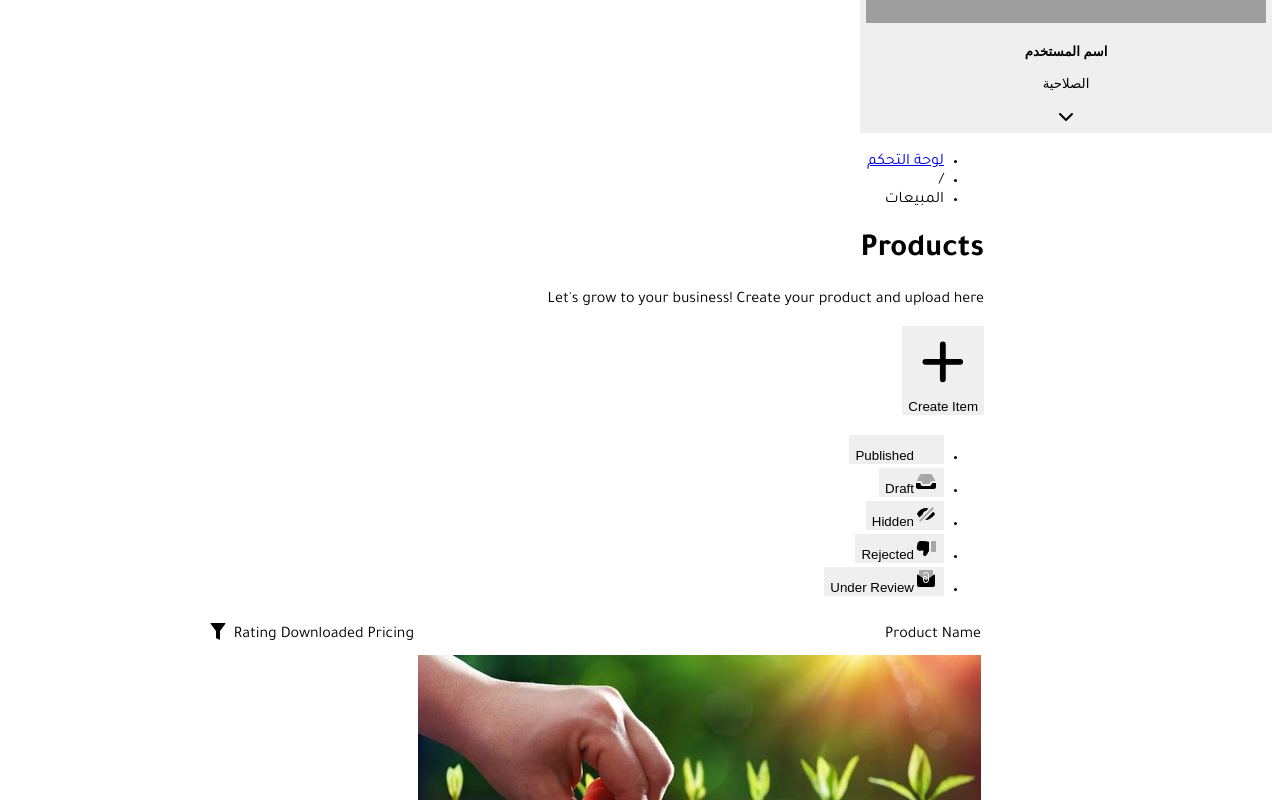
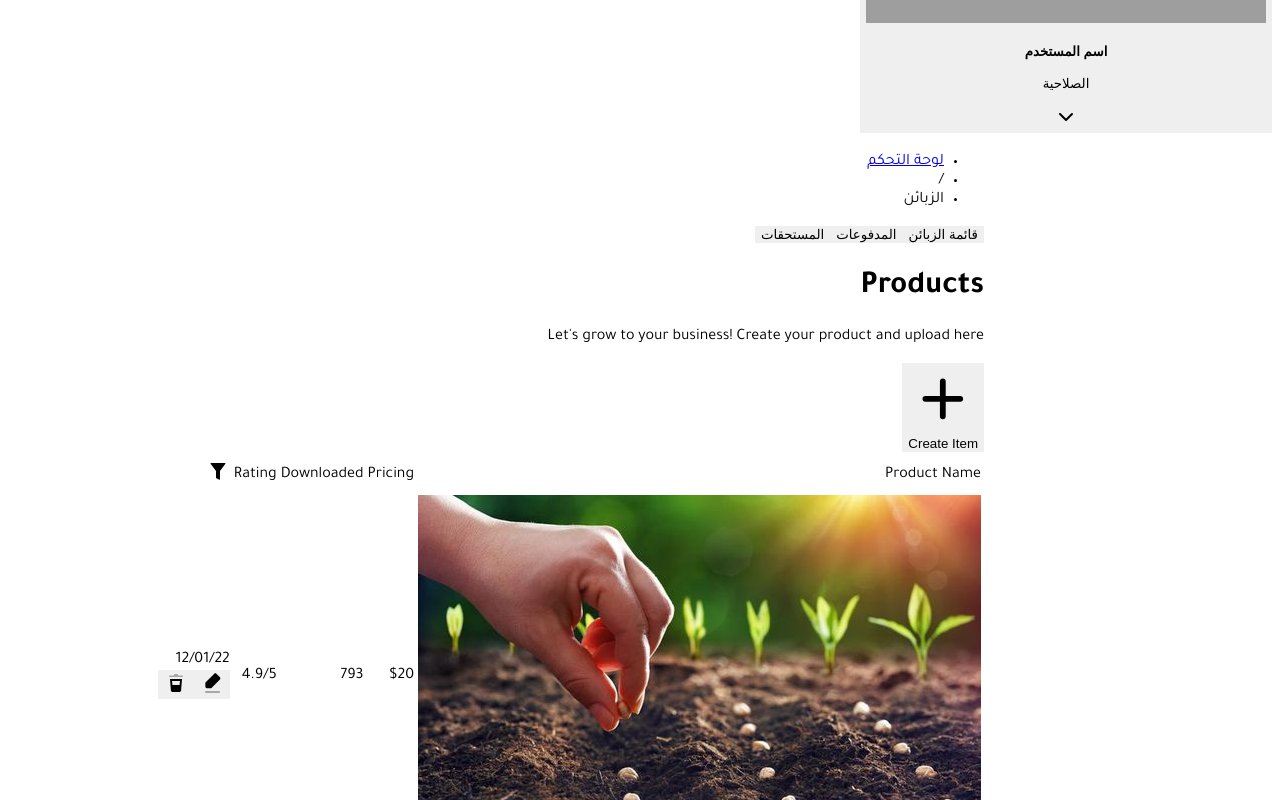
Before and after one commit to MohammadKhattabK/dashboard-vue3, a Vue app: page /customer in a window 1280 px wide. Shown: the part 6719-7519 px from the top of the page. Built offline with nearby package versions, Linux system fonts and the light colour scheme; grey boxes are pictures that could not be loaded; the HTML template or start-up script is replaced by a standard one.

Commit message:
add tabs to views customer and get page name in breadcrumb

```diff
--- a/src/App.vue
+++ b/src/App.vue
@@ -11,7 +11,7 @@
         :style="{ marginRight: isSidebarOpen ? '16rem' : '5rem' }"
       >
       <div class="container mx-auto">
-          <Breadcrumb/>
+        <Breadcrumb :pageName="currentPageName" />
           <RouterView/>
         </div>
       </main>
@@ -22,11 +22,13 @@
 </template>
 
 <script lang="ts" setup>
-import { onMounted, onUnmounted, ref, watch } from 'vue'
-import { RouterView } from 'vue-router'
+import { onMounted, onUnmounted, ref, watch,computed } from 'vue'
+import { RouterView, useRoute } from 'vue-router'
 import Sidebar from '@/components/sidebar/Sidebar.vue'
 import Navbar from '@/components/navbar/Navbar.vue'
 import Breadcrumb from '@/components/breadcrumb/Breadcrumb.vue'
+
+const route = useRoute()
 
 const isSidebarOpen = ref(true)
 const hasScrolled = ref(false)
@@ -64,6 +66,10 @@ watch(isSidebarOpen, () => {
   }
 })
 
+const currentPageName = computed(() => {
+  return route.meta.title || route.name || 'لوحة التحكم'
+})
+
 </script>
 
 <style scoped>
--- a/src/components/breadcrumb/Breadcrumb.html
+++ b/src/components/breadcrumb/Breadcrumb.html
@@ -6,5 +6,5 @@
 
     </li>
     <li class="text-gray-600 mr-4 font-medium">/</li>
-    <li class="text-gray-600 mr-4 font-medium">المبيعات</li>
+    <li class="text-gray-600 mr-4 font-medium">{{pageName}}</li>
 </ul>
--- a/src/components/breadcrumb/Breadcrumb.vue
+++ b/src/components/breadcrumb/Breadcrumb.vue
@@ -1,10 +1,4 @@
 <script lang="ts" setup>
-interface BreadcrumbItem {
-  text: string
-  href?: string
-  current?: boolean
-}
-
 const props = defineProps<{
   pageName: string
 }>()
--- a/src/components/navbar/Navbar.vue
+++ b/src/components/navbar/Navbar.vue
@@ -11,4 +11,4 @@ const isProfileOpen = ref(false)
 
 <template src="./Navbar.html"></template>
 
-<style src="./Navbar.css" ></style>
+<style src="./Navbar.css"></style>
--- a/src/router/index.ts
+++ b/src/router/index.ts
@@ -7,41 +7,49 @@ const route = [
     path: '/',
     name: 'Dashboard',
     component: Dashboard,
+    meta: { title: 'لوحة التحكم' }
   },
   {
     path: '/sales',
     name: 'Sales',
     component: Dashboard,
+    meta: { title: 'المبيعات' }
   },
   {
     path: '/buy',
     name: 'Buy',
     component: Dashboard,
+    meta: { title: 'المشتريات' }
   },
   {
     path: '/customer',
     name: 'Customer',
     component: Customer,
+    meta: { title: 'الزبائن' }
   },
   {
     path: '/supplier',
     name: 'Supplier',
     component: Dashboard,
+    meta: { title: 'الموردين' }
   },
   {
     path: '/items',
     name: 'Items',
     component: Dashboard,
+    meta: { title: 'المنتجات' }
   },
   {
     path: '/reports',
     name: 'Reports',
     component: Dashboard,
+    meta: { title: 'التقارير' }
   },
   {
     path: '/settings',
     name: 'Settings',
     component: Dashboard,
+    meta: { title: 'الإعدادات' }
   },
 
 ]
--- a/src/views/customer/Customer.html
+++ b/src/views/customer/Customer.html
@@ -1,3 +1,16 @@
+<div class="w-full flex items-center  border-b-2 border-gray-300 bg-white rounded">
+    <button v-for="(tab, index) in tabLabels" :key="index" @click="activeTab = index" :class="[
+        'py-2 px-4 text-sm font-semibold focus:outline-none transition-colors duration-300',
+        activeTab === index
+          ? 'border-b-2 border-blue-500 text-blue-500'
+          : 'text-gray-500 hover:text-blue-500'
+      ]">
+        {{ tab }}
+    </button>
+</div>
+
+<div class="mt-2">
+    <div v-if="activeTab === 0" class="w-full p-4 bg-white border rounded shadow-sm">
         <div class="rounded bg-white p-6">
             <div class="flex items-center justify-between py-7 px-10">
                 <div>
@@ -12,17 +25,6 @@
                     <span class="text-sm font-semibold tracking-wide">Create Item</span>
                 </button>
             </div>
-
-    <ul class="flex gap-x-24 items-center px-4 border-y border-gray-200">
-        <li v-for="item in status">
-            <button class="flex gap-x-2 items-center py-5 px-6 text-gray-500 hover:text-indigo-600 relative group">
-                <Component :is="item.icon" class="w-6 h-6 fill-current" />
-                <span class="font-medium"> {{ item.name }} </span>
-                <span
-                    class="absolute w-full h-0.5 left-3 bg-indigo-600 rounded bottom-0 scale-x-0 group-hover:scale-x-100 transition-transform ease-in-out" />
-            </button>
-        </li>
-    </ul>
 
             <table class="w-full border-b border-gray-200">
                 <thead>
@@ -94,3 +96,11 @@
                 </button>
             </div>
         </div>
+    </div>
+    <div v-if="activeTab === 1" class="w-full p-4 bg-white border rounded shadow-sm">
+        المدفوعات
+    </div>
+    <div v-if="activeTab === 2" class="w-full p-4 bg-white border rounded shadow-sm">
+        المستحقات
+    </div>
+</div>
--- a/src/views/customer/Customer.vue
+++ b/src/views/customer/Customer.vue
@@ -10,11 +10,6 @@ import GroupChatIcon from '@/assets/icons/group-chat.svg'
 import SettingsIcon from '@/assets/icons/settings.svg'
 import LogoutIcon from '@/assets/icons/logout.svg'
 import PlusIcon from '@/assets/icons/plus.svg'
-import LayersIcon from '@/assets/icons/layers.svg'
-import DraftIcon from '@/assets/icons/draft.svg'
-import InvisibleIcon from '@/assets/icons/invisible.svg'
-import RejectedIcon from '@/assets/icons/rejected.svg'
-import MailIcon from '@/assets/icons/mail.svg'
 import FilterIcon from '@/assets/icons/filter.svg'
 import FigmaIcon from '@/assets/icons/figma.svg'
 import SketchIcon from '@/assets/icons/sketch.svg'
@@ -25,13 +20,12 @@ import ChevronLeftIcon from '@/assets/icons/chevron-left.svg'
 import ChevronRightIcon from '@/assets/icons/chevron-right.svg'
 import imageItem from '@/assets/img/background-login.jpg'
 
-const status = [
-  { name: 'Published', icon: LayersIcon },
-  { name: 'Draft', icon: DraftIcon },
-  { name: 'Hidden', icon: InvisibleIcon },
-  { name: 'Rejected', icon: RejectedIcon },
-  { name: 'Under Review', icon: MailIcon },
-]
+import { ref } from 'vue'
+
+const tabLabels = ['قائمة الزبائن', 'المدفوعات', 'المستحقات']
+
+const activeTab = ref(0)
+
 
 const products = [
   {
@@ -80,6 +74,8 @@ const products = [
     createdAt: '12/12/21',
   },
 ]
+
+
 </script>
 
 <template src="./Customer.html"></template>
--- a/src/views/dashboard/Dashboard.html
+++ b/src/views/dashboard/Dashboard.html
@@ -1,5 +1,3 @@
-<div>
-
 <div class="grid grid-cols-1 md:grid-cols-2 lg:grid-cols-4 gap-6">
     <div class="bg-white rounded-lg shadow-md p-6" v-for="stat in stats" :key="stat.title">
         <div class="flex items-center">
@@ -28,4 +26,3 @@
         </div>
     </div>
 </div>
-</div>
```
Lines whose indentation alone changed are shown as unchanged.
